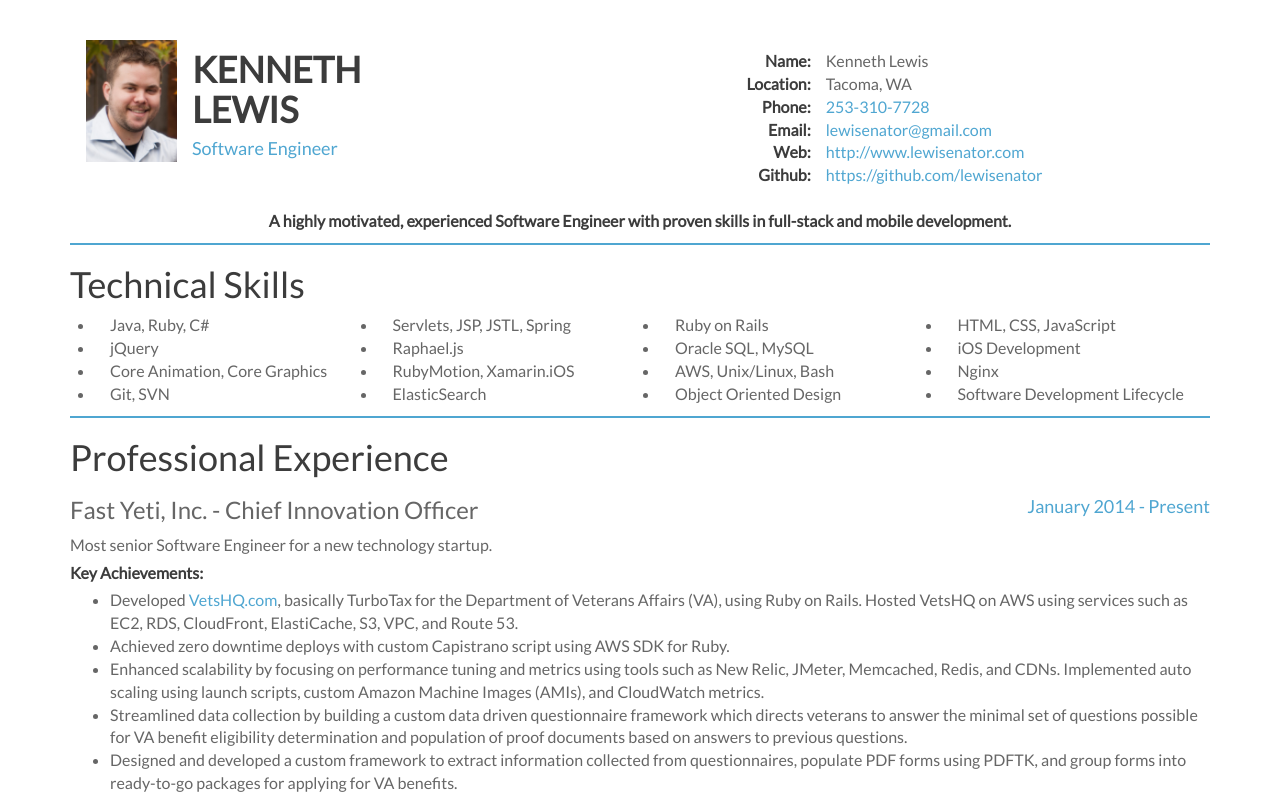
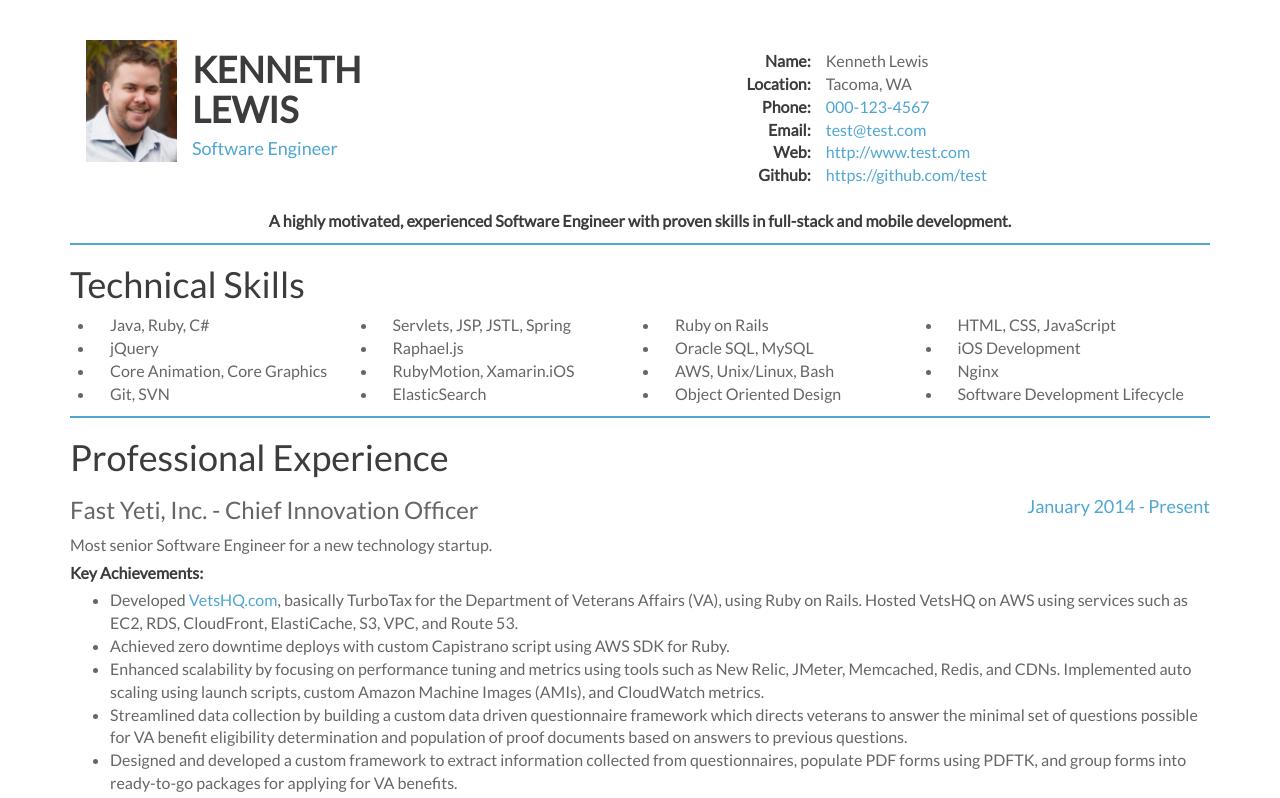
Before and after one commit to lewisenator/responsive_resume, a website: page index.html in a window 1280 px wide. Shown: the top 798 px of the page. Drawn offline with Linux system fonts and the light colour scheme.

Commit message:
Update index.html

```diff
--- a/index.html
+++ b/index.html
@@ -31,19 +31,19 @@
 					</div>
 					<div class="row">
 						<div class="col-xs-4 col-sm-4 col-md-6 text-right th">Phone:</div>
-						<div class="col-xs-8 col-sm-8 col-md-6 text-left td"><a href="tel:12533107728">253-310-7728</a></div>
+						<div class="col-xs-8 col-sm-8 col-md-6 text-left td"><a href="tel:0001234567">000-123-4567</a></div>
 					</div>
 					<div class="row">
 						<div class="col-xs-4 col-sm-4 col-md-6 text-right th">Email:</div>
-						<div class="col-xs-8 col-sm-8 col-md-6 text-left td"><a href="mailto:lewisenator@gmail.com">lewisenator@gmail.com</a></div>
+						<div class="col-xs-8 col-sm-8 col-md-6 text-left td"><a href="mailto:test@test.com">test@test.com</a></div>
 					</div>
 					<div class="row">
 						<div class="col-xs-4 col-sm-4 col-md-6 text-right th">Web:</div>
-						<div class="col-xs-8 col-sm-8 col-md-6 text-left td"><a href="http://www.lewisenator.com" target="_blank">http://www.lewisenator.com</a></div>
+						<div class="col-xs-8 col-sm-8 col-md-6 text-left td"><a href="http://www.test.com" target="_blank">http://www.test.com</a></div>
 					</div>
 					<div class="row">
 						<div class="col-xs-4 col-sm-4 col-md-6 text-right th">Github:</div>
-						<div class="col-xs-8 col-sm-8 col-md-6 text-left td"><a href="https://github.com/lewisenator" target="_blank">https://github.com/lewisenator</a></div>
+						<div class="col-xs-8 col-sm-8 col-md-6 text-left td"><a href="https://github.com/test" target="_blank">https://github.com/test</a></div>
 					</div>
 				</div>
 			</div>
```
